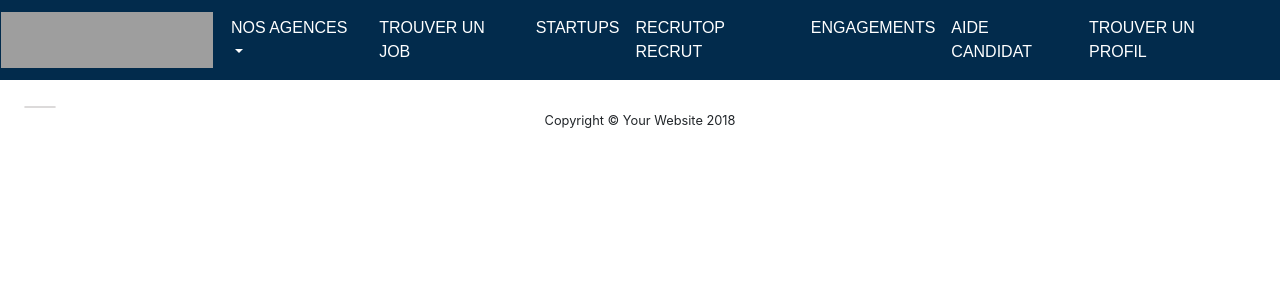
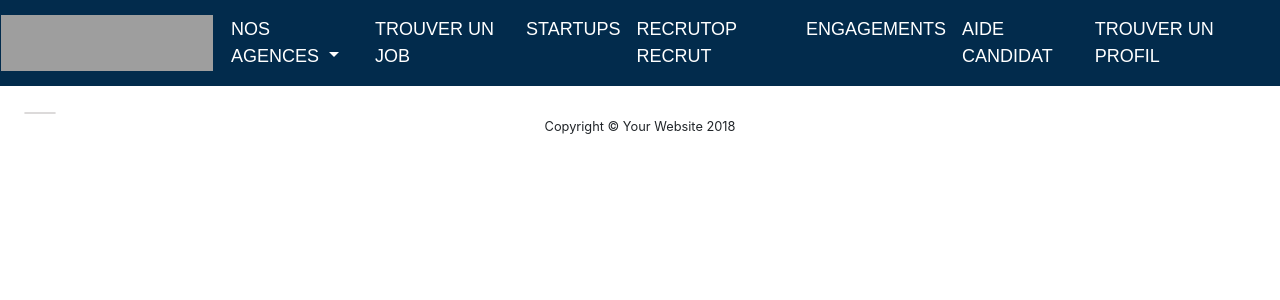
Before and after one commit to PhilippeSiguret/annonces, a PHP site: page / in a window 1280 px wide. Shown: the top 300 px of the page. Run offline with PHP 8.4, Linux system fonts and the light colour scheme; some libraries are stand-ins or nearby versions; grey boxes are pictures that could not be loaded.

Commit message:
css / html
css: font

```diff
--- a/CSS/style.css
+++ b/CSS/style.css
@@ -10,4 +10,8 @@
 a {
 	color: #022B4C;
 	font-family: sans-serif;
+	font-size: large;
 }
+.ais-search-box > input {
+	width: 100%;
+}
--- a/index.html
+++ b/index.html
@@ -44,7 +44,9 @@
     <!-- Header -->
 <nav class="navbar navbar-expand-lg navbar-light bg-light" id="navbar">
     <div class="row">
+  <a href="https://www.recrutop.fr/"></a>
     <img alt="Recrutop" src="https://www.recrutop.com/_images_upload/_tn_6b234b07fa61318c.png" class="event" style="width: 212px; height: 56px">
+    </a>
     </div>
   <button class="navbar-toggler" type="button" data-toggle="collapse" data-target="#navbarNavDropdown" aria-controls="navbarNavDropdown" aria-expanded="false" aria-label="Toggle navigation">
     <span class="navbar-toggler-icon"></span>
@@ -98,7 +100,7 @@
         <div style="padding-top:2%; padding-left : 3%;">
             <div class="col-xs-12">
             <header>
-                    <div id="search-input" class="col-sm-8 col-sm-offset-3" style="border: thin solid #DCDADA;border-radius: 20px;"></div>
+                    <div id="search-input" class="col-sm-8 col-sm-offset-8" style="border: thin solid #DCDADA;border-radius: 20px; width: 100%; "></div>
                 </header>
                 <main class="row" style="padding-top : 3%" "width: 1920px">
                     <div id="left-column" class="col-lg-2 col-md-2 col-sm-2">
```
